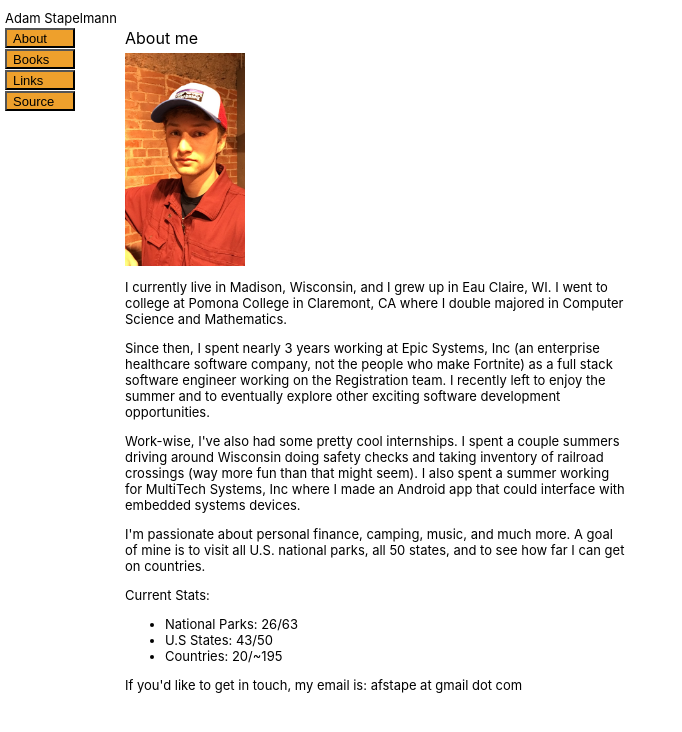
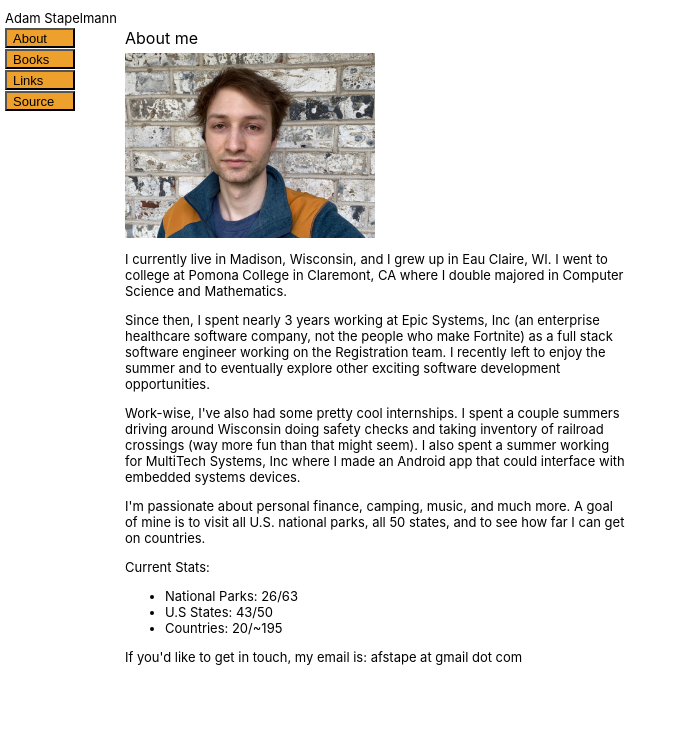
Before and after one commit to adamstapelmann/stapelmann-dev, a React (Create React App) app: page / in a window 1280 px wide. Shown: the top 732 px of the page, without its empty margins (0-682 px from the left). Built offline with nearby package versions, Linux system fonts and the light colour scheme.

Commit message:
code cleanup

```diff
--- a/src/data/BookData.tsx
+++ b/src/data/BookData.tsx
@@ -32,6 +32,7 @@ module BookData {
     unread.push({title: "The Big Score", link: "https://www.amazon.com/dp/0385183518"});
     unread.push({title: "Delears of Lightning", link: "https://www.amazon.com/dp/0887308910"});
     unread.push({title: "On the Shortness of Life", link: "https://www.amazon.com/dp/0143036327"});
+    unread.push({title: "Feynman Lectures on Computation", link: "https://www.amazon.com/dp/0201489910"})
 
     // used to sort books alphabetically
     function compareBooks(b1: Link, b2: Link) {
--- a/src/data/LinkData.tsx
+++ b/src/data/LinkData.tsx
@@ -11,15 +11,15 @@ module LinkData {
         desc: "Website for Venturing Crew 896 (which I also made)."});
     links.push({title: "bitbo.io", link: "https://bitbo.io/", desc: "Live bitcoin price tracker. It includes a logarithmic view, which is helpful."});
     links.push({title: "something like olivia", link: "https://www.youtube.com/watch?v=izkqPdVAdL4&ab_channel=johnmayerVEVO",
-        desc: "Some of the most enlightened guitar playing around."})
+        desc: "Some of the most enlightened guitar playing around."});
 
 
-    // used to sort books alphabetically
+    // used to sort links alphabetically
     function compareLinks(b1: Link, b2: Link) {
         return b1.title.toLowerCase() < b2.title.toLowerCase() ? -1 : 1;
     }
 
-    // returns the list of book recommendations
+    // returns the list of links
     export function getLinks() {
         return links.sort(compareLinks);
     }
--- a/src/pages/About.tsx
+++ b/src/pages/About.tsx
@@ -6,7 +6,7 @@ function About () {
     return (
       <div className="Content">
           <div className="ContentTitle">About me</div>
-          <img src="/brick_wall_selfie.JPG" alt="" width="120px"/>
+          <img src="/stone_current_selfie.JPEG" alt=""width="250px"/>
           <div className="ContentText">
             <p>I currently live in Madison, Wisconsin, and I grew up in Eau Claire, WI.
               I went to college at Pomona College in Claremont, CA where I double majored in Computer Science and Mathematics.</p>
--- a/src/styles/App.css
+++ b/src/styles/App.css
@@ -3,7 +3,7 @@
   /* border for the entire site */
   padding: 10px 30px 30px 5px;
 
-  /* organize main components in a row */
+  /* organize main components in a column */
   display: flex;
   flex-direction: column;
 
@@ -11,7 +11,7 @@
   font-size: calc(10px + 2vmin);
   min-height: 100vh;
 
-  /* plain backgroun for the site */
+  /* plain background for the site */
   background-color: #ffffff;
 }
 
```
